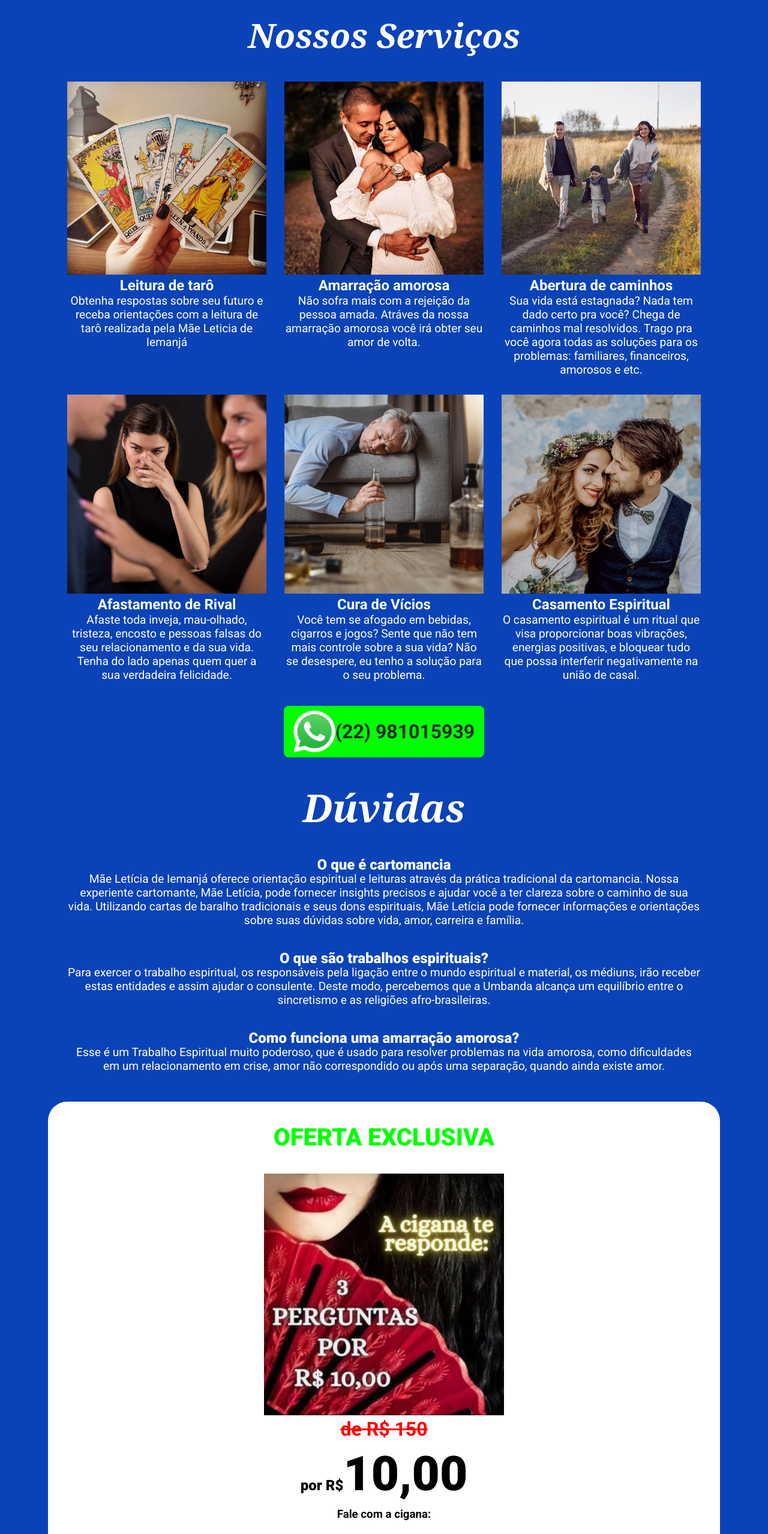
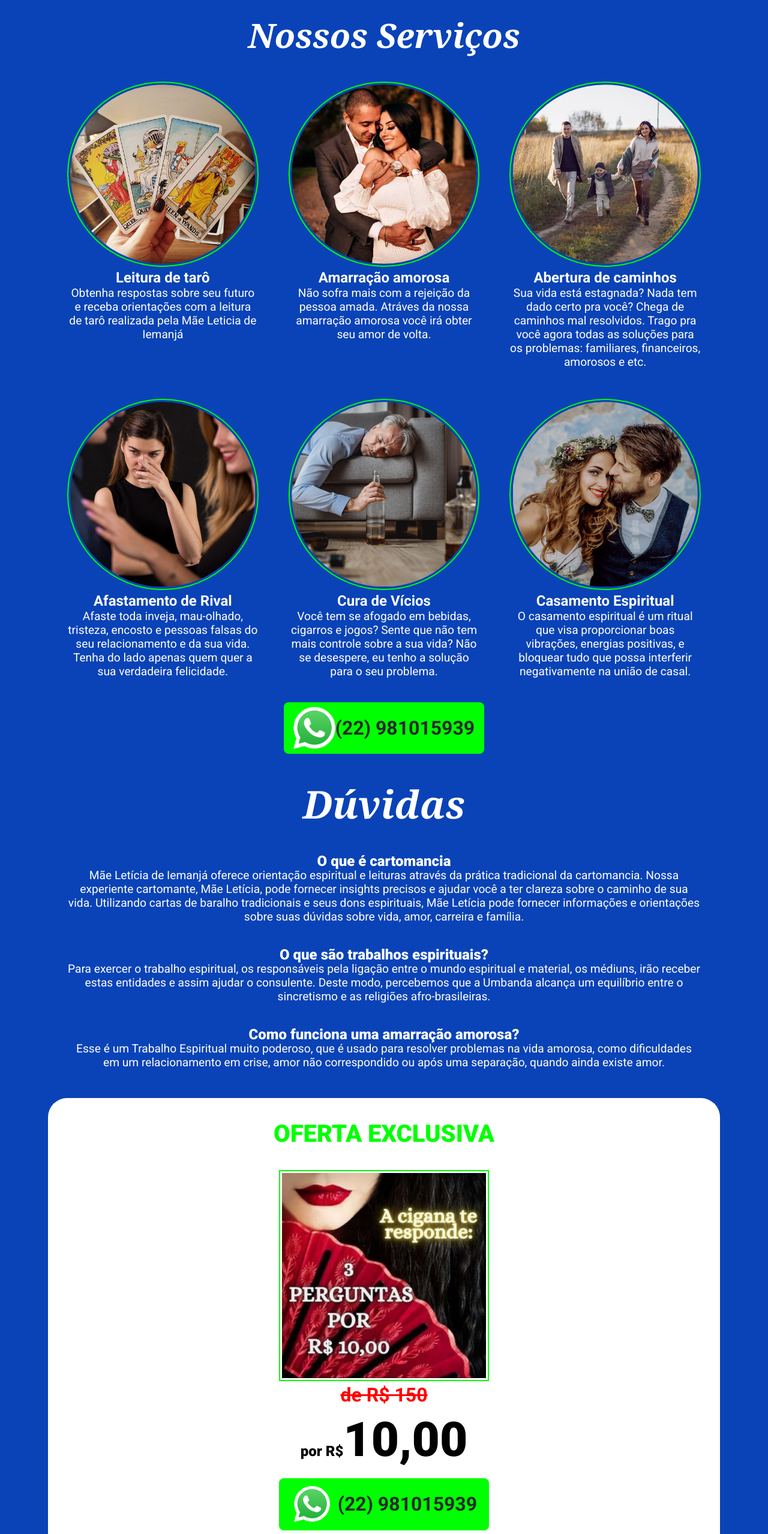
Before and after one commit to alefeio/maeaurea, a Next.js app: page / in a window 1280 px wide. Shown: the part 860-3418 px from the top of the page at 60% size. Built offline with nearby package versions, Linux system fonts and the light colour scheme.

Commit message:
site com informacoes 7

```diff
--- a/src/pages/home.module.scss
+++ b/src/pages/home.module.scss
@@ -167,12 +167,15 @@
   div {
     display: grid;
     grid-template-columns: repeat(3, 1fr);
-    grid-gap: 30px;
+    grid-gap: 50px;
     text-align: center;
 
     span {
       img {
         width: 100%;
+        border-radius: 50%;
+        border: 2px solid var(--green-200);
+        padding: .2rem;
       }
 
       p {
@@ -612,7 +615,10 @@
   }
 
   img {
-    max-width: 100%;
+    width: 100%;
+    max-width: 350px;
+    border: 2px solid var(--green-200);
+    padding: .2rem;
   }
 
   @media (max-width: 720px) {
--- a/src/pages/index.tsx
+++ b/src/pages/index.tsx
@@ -117,7 +117,7 @@ export default function Home() {
             {/* <br />
             <span>ou R$ 236,40</span> */}
           </h2>
-          <h3>Fale com a cigana:</h3>
+          {/* <h3>Fale com a cigana:</h3> */}
           <SubscribeButton><img src="/images/whatsapp.png" alt="WhatsApp" style={{ width: 70, maxWidth: '100%' }} /> (22) 981015939</SubscribeButton>
         </section>
       </main>
```
